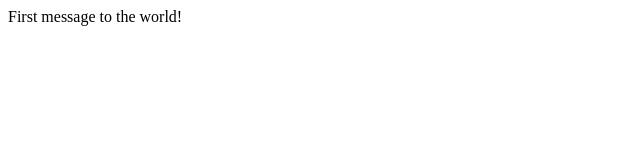
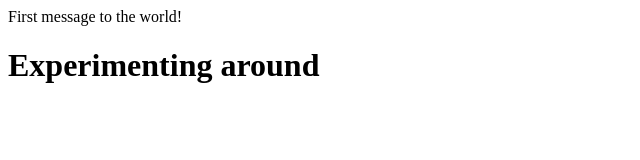
Before and after one commit to ElectronicsLabDIY/HTML, a plain HTML site: page first.html in a window 1280 px wide. Shown: the whole page, without its empty margins (0-640 px from the left). Drawn offline with Linux system fonts and the light colour scheme.

Commit message:
added h1

```diff
--- a/first.html
+++ b/first.html
@@ -5,5 +5,6 @@
     </head>
     <body>
         First message to the world!
+        <h1> Experimenting around </h1>
     </body>
 </html>
```
